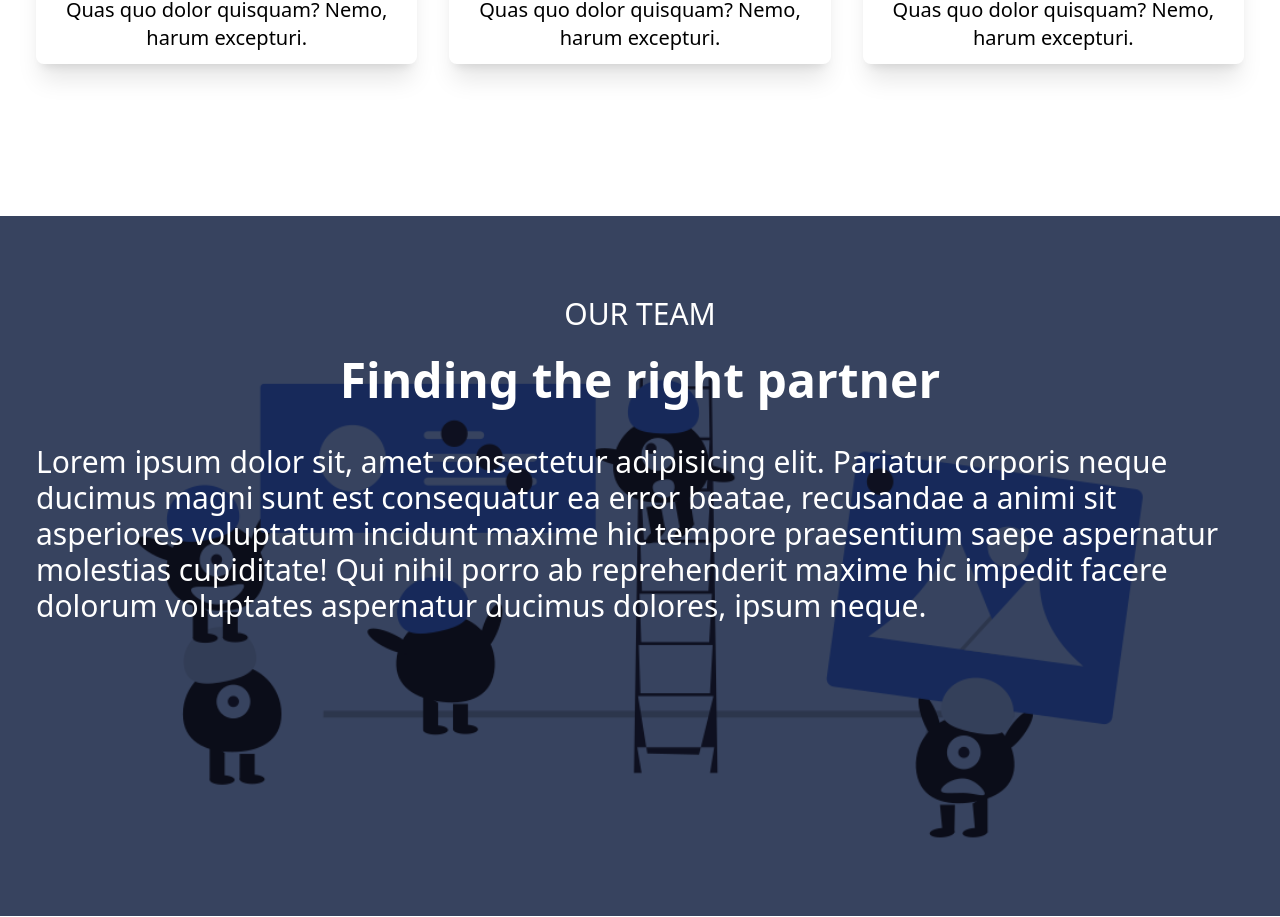
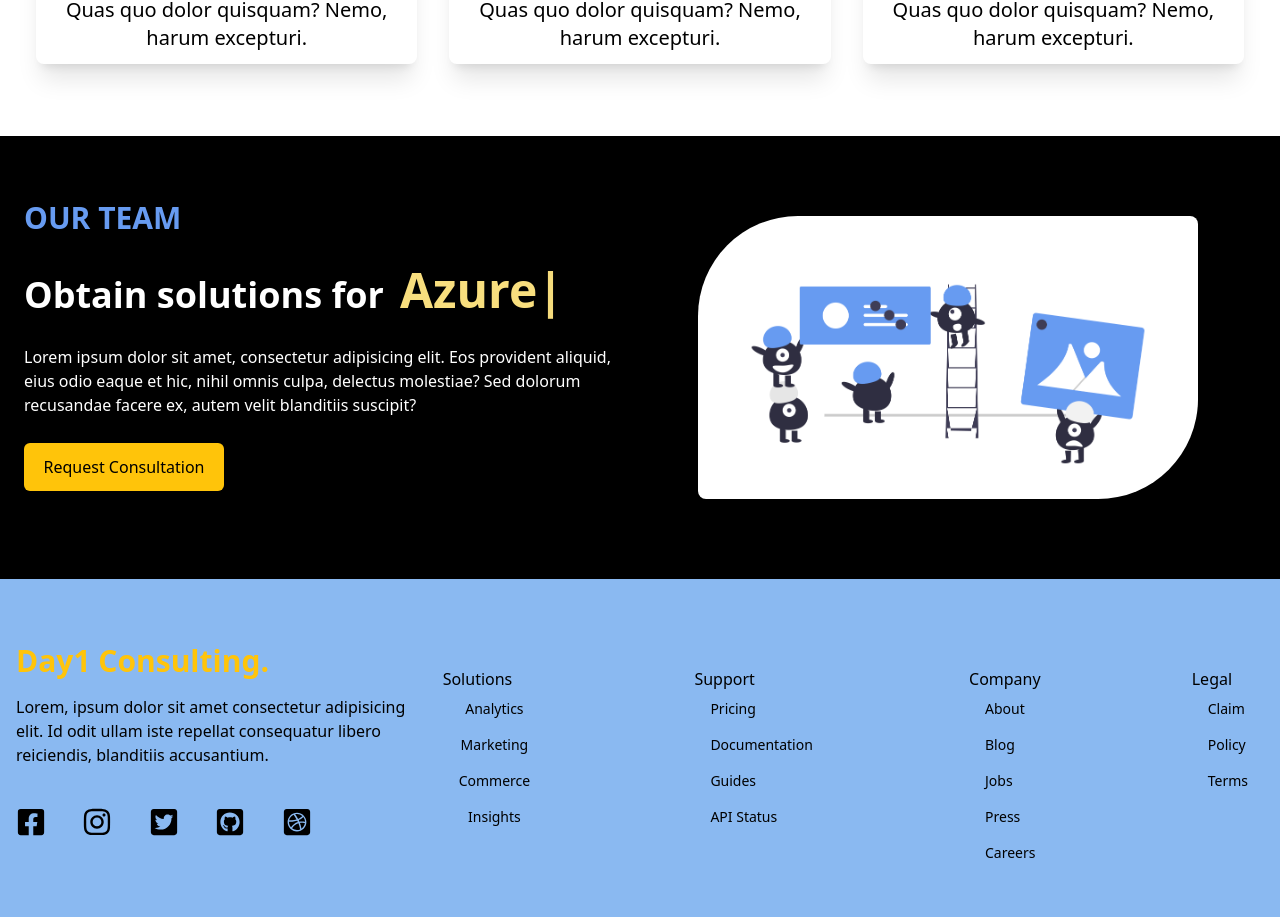
Before and after one commit to Abby1129/day1consulting, a React (Create React App) app: page / in a window 1280 px wide. Shown: the part 1880-2797 px from the top of the page. Built offline with nearby package versions, Linux system fonts and the light colour scheme.

Commit message:
Add team component with react typed

```diff
--- a/package.json
+++ b/package.json
@@ -12,6 +12,7 @@
     "react-dom": "^18.1.0",
     "react-icons": "^4.4.0",
     "react-scripts": "5.0.1",
+    "react-typed": "^1.2.0",
     "tailwindcss": "^3.0.24",
     "web-vitals": "^2.1.4"
   },
--- a/src/App.js
+++ b/src/App.js
@@ -1,5 +1,6 @@
 import React from "react";
 import About from "./components/About";
+import Footer from "./components/Footer";
 import Hero from "./components/Hero";
 import Navbar from "./components/Navbar";
 import Services from "./components/Services";
@@ -13,6 +14,7 @@ function App() {
       <About />
       <Services />
       <Team />
+      <Footer />
     </>
   );
 }
--- a/src/components/About.jsx
+++ b/src/components/About.jsx
@@ -11,10 +11,12 @@ const About = () => {
           alt="/"
         />
         <div className="flex flex-col justify-center">
-          <p className="text-[#679BF1] font-bold ">DATA EXPERTISE</p>
-          <h1 className="md:text-4xl sm:text-3xl text-2xl font-bold py-2">
-            Let Us Solve Your Data Problems
+          <h1 className="text-[#679BF1] font-bold uppercase text-3xl">
+            DATA EXPERTS
           </h1>
+          <h2 className="md:text-4xl sm:text-3xl text-2xl font-bold py-7">
+            Your Day1 Tech Partner.
+          </h2>
           <p>
             Lorem ipsum dolor sit amet, consectetur adipisicing elit. Eos
             provident aliquid, eius odio eaque et hic, nihil omnis culpa,
--- /dev/null
+++ b/src/components/Footer.jsx
@@ -0,0 +1,72 @@
+import React from "react";
+import {
+  FaDribbbleSquare,
+  FaFacebookSquare,
+  FaGithubSquare,
+  FaInstagram,
+  FaTwitterSquare,
+} from "react-icons/fa";
+
+const Footer = () => {
+  return (
+    <div className="w-full] mx-auto py-16  px-4 grid lg:grid-cols-3 gap-8 text-black bg-[#8AB9F1]">
+      <div>
+        <h1 className="w-full text-3xl font-bold text-[#FFC40A]">
+          Day1 Consulting.
+        </h1>
+        <p className="py-4">
+          Lorem, ipsum dolor sit amet consectetur adipisicing elit. Id odit
+          ullam iste repellat consequatur libero reiciendis, blanditiis
+          accusantium.
+        </p>
+        <div className="flex justify-between md:w-[75%] my-6">
+          <FaFacebookSquare size={30} />
+          <FaInstagram size={30} />
+          <FaTwitterSquare size={30} />
+          <FaGithubSquare size={30} />
+          <FaDribbbleSquare size={30} />
+        </div>
+      </div>
+      <div className="lg:col-span-2 flex justify-between mt-6">
+        <div>
+          <h6 className="font-medium text-black">Solutions</h6>
+          <ul className="text-center mr-2">
+            <li className="py-2 text-sm">Analytics</li>
+            <li className="py-2 text-sm">Marketing</li>
+            <li className="py-2 text-sm">Commerce</li>
+            <li className="py-2 text-sm">Insights</li>
+          </ul>
+        </div>
+        <div>
+          <h6 className="font-medium text-black">Support</h6>
+          <ul>
+            <li className="py-2 text-sm">Pricing</li>
+            <li className="py-2 text-sm">Documentation</li>
+            <li className="py-2 text-sm">Guides</li>
+            <li className="py-2 text-sm">API Status</li>
+          </ul>
+        </div>
+        <div>
+          <h6 className="font-medium text-black">Company</h6>
+          <ul>
+            <li className="py-2 text-sm">About</li>
+            <li className="py-2 text-sm">Blog</li>
+            <li className="py-2 text-sm">Jobs</li>
+            <li className="py-2 text-sm">Press</li>
+            <li className="py-2 text-sm">Careers</li>
+          </ul>
+        </div>
+        <div>
+          <h6 className="font-medium text-black">Legal</h6>
+          <ul>
+            <li className="py-2 text-sm">Claim</li>
+            <li className="py-2 text-sm">Policy</li>
+            <li className="py-2 text-sm">Terms</li>
+          </ul>
+        </div>
+      </div>
+    </div>
+  );
+};
+
+export default Footer;
--- a/src/components/Team.jsx
+++ b/src/components/Team.jsx
@@ -1,84 +1,45 @@
 import React from "react";
+import Typed from "react-typed";
 import teamImg from "../assets/team.png";
 
 const Team = () => {
   return (
-    <section className="w-full mt-20 ">
-      <div className="w-full h-[700px] bg-gray-900/90 opacity-100 absolute">
+    <section className="w-full bg-black text-white py-16 px-6">
+      <div className="max-w-[1240px] mx-auto grid md:grid-cols-2 ">
+        {/* <img
+          className="w-[500px] mx-auto my-4 rounded-tl-lg rounded-br-[400px] rounded-tr-[100px]"
+          src={teamImg}
+          alt="/"
+        /> */}
+        <div className="flex flex-col justify-between">
+          <h1 className="text-[#679BF1] font-bold uppercase text-3xl">
+            Our Team
+          </h1>
+          <h2 className="md:text-4xl sm:text-3xl text-2xl font-bold py-7">
+            Obtain solutions for
+            <Typed
+              className="md:text-5xl sm:text-4xl text-xl font-bold md:pl-4 pl-2 text-[#F8DE7E]"
+              strings={["Cloud", "AWS", "Azure"]}
+              typeSpeed={120}
+              backSpeed={140}
+              loop
+            />
+          </h2>
+          <p>
+            Lorem ipsum dolor sit amet, consectetur adipisicing elit. Eos
+            provident aliquid, eius odio eaque et hic, nihil omnis culpa,
+            delectus molestiae? Sed dolorum recusandae facere ex, autem velit
+            blanditiis suscipit?
+          </p>
+          <button className="bg-[#FFC40A] w-[200px] rounded-md font-medium my-6 mx-auto md:mx-0 py-3 text-black hover:bg-[#F8DE7E]">
+            Request Consultation
+          </button>
+        </div>
         <img
-          className="w-full h-full object-cover mix-blend-overlay"
+          className="w-[500px] mx-auto my-4 rounded-tr-lg rounded-tl-[100px] rounded-br-[100px] rounded-bl-lg "
           src={teamImg}
           alt="/"
         />
-      </div>
-
-      <div className="max-w-[1240px] mx-auto relative text-white">
-        <div className="px-4 py-12">
-          <h2 className="text-3xl pt-8 uppercase text-center">Our Team</h2>
-          <h3 className="text-5xl font-bold py-6 text-center">
-            Finding the right partner
-          </h3>
-          <p className="py-4 text-3xl font-medium ">
-            Lorem ipsum dolor sit, amet consectetur adipisicing elit. Pariatur
-            corporis neque ducimus magni sunt est consequatur ea error beatae,
-            recusandae a animi sit asperiores voluptatum incidunt maxime hic
-            tempore praesentium saepe aspernatur molestias cupiditate! Qui nihil
-            porro ab reprehenderit maxime hic impedit facere dolorum voluptates
-            aspernatur ducimus dolores, ipsum neque.
-          </p>
-        </div>
-        {/* <div className="grid grid-cols-1 lg:grid-cols-3 relative gap-x-8 gap-y-16 px-4 pt-12 sm:pt-20 text-black">
-          <div className="bg-white rounded-xl shadow-2xl">
-            <div className="p-8">
-              <PhoneIcon className="w-16 p-4 bg-indigo-600 text-white rounded-lg mt-[-4rem]" />
-              <h3 className="font-bold text-2xl my-6">Sales</h3>
-              <p className="text-gray-600 text-xl">
-                Lorem ipsum dolor sit amet consectetur adipisicing elit.
-                Voluptates ad exercitationem inventore iste minima omnis rem
-                fugiat suscipit et modi!
-              </p>
-            </div>
-            <div className="bg-slate-100 pl-8 py-4">
-              <p className="flex items-center text-indigo-600">
-                Contact Us <ArrowSmRightIcon className="w-5 ml-2" />
-              </p>
-            </div>
-          </div>
-
-          <div className="bg-white rounded-xl shadow-2xl">
-            <div className="p-8">
-              <SupportIcon className="w-16 p-4 bg-indigo-600 text-white rounded-lg mt-[-4rem]" />
-              <h3 className="font-bold text-2xl my-6">Technical Support</h3>
-              <p className="text-gray-600 text-xl">
-                Lorem ipsum dolor sit amet consectetur adipisicing elit.
-                Voluptates ad exercitationem inventore iste minima omnis rem
-                fugiat suscipit et modi!
-              </p>
-            </div>
-            <div className="bg-slate-100 pl-8 py-4">
-              <p className="flex items-center text-indigo-600">
-                Contact Us <ArrowSmRightIcon className="w-5 ml-2" />
-              </p>
-            </div>
-          </div>
-
-          <div className="bg-white rounded-xl shadow-2xl">
-            <div className="p-8">
-              <ChipIcon className="w-16 p-4 bg-indigo-600 text-white rounded-lg mt-[-4rem]" />
-              <h3 className="font-bold text-2xl my-6">Inquiries</h3>
-              <p className="text-gray-600 text-xl">
-                Lorem ipsum dolor sit amet consectetur adipisicing elit.
-                Voluptates ad exercitationem inventore iste minima omnis rem
-                fugiat suscipit et modi!
-              </p>
-            </div>
-            <div className="bg-slate-100 pl-8 py-4">
-              <p className="flex items-center text-indigo-600">
-                Contact Us <ArrowSmRightIcon className="w-5 ml-2" />
-              </p>
-            </div>
-          </div>
-        </div> */}
       </div>
     </section>
   );
```
Also changed, not shown: 1 other file (tests, documents, lock files or other folders).
